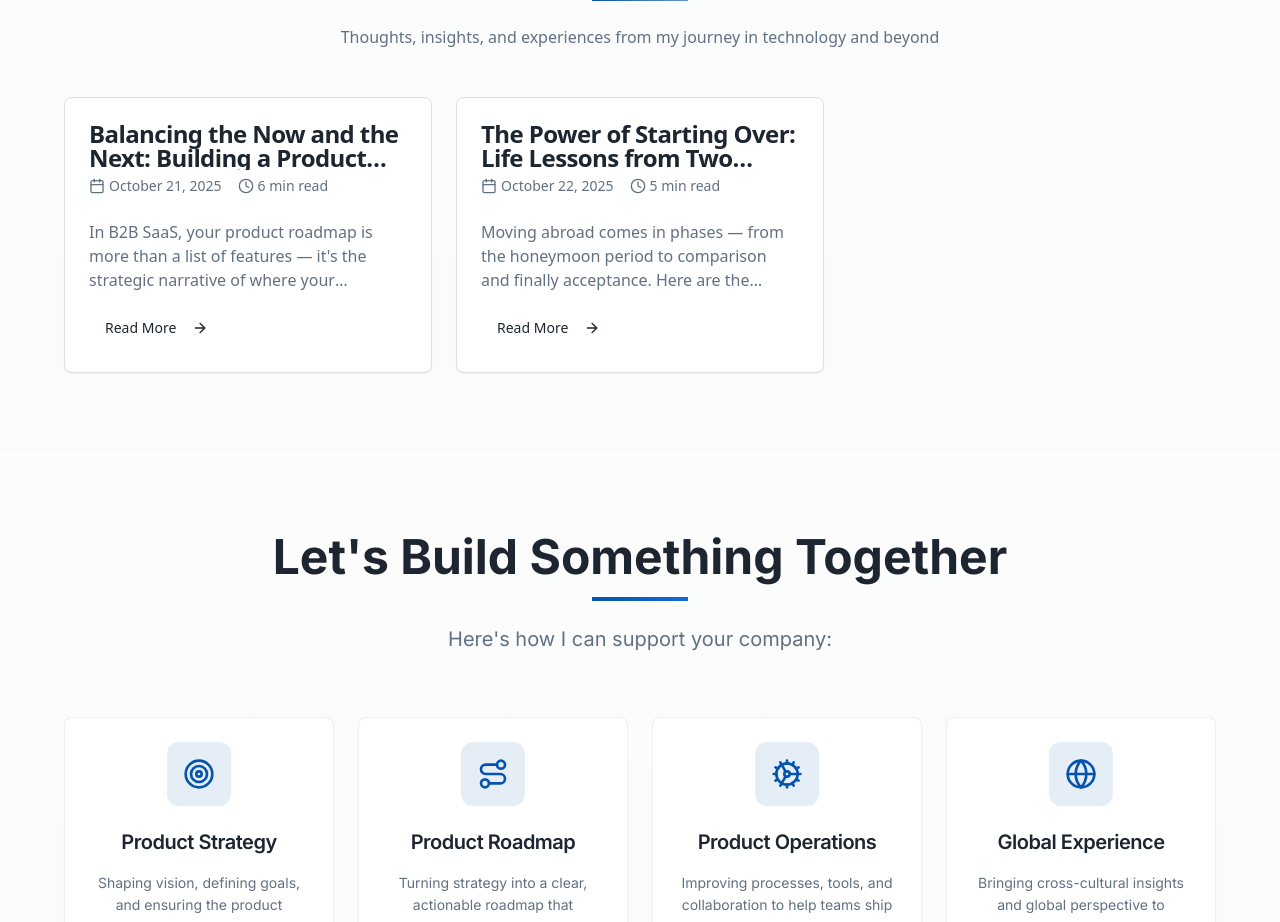
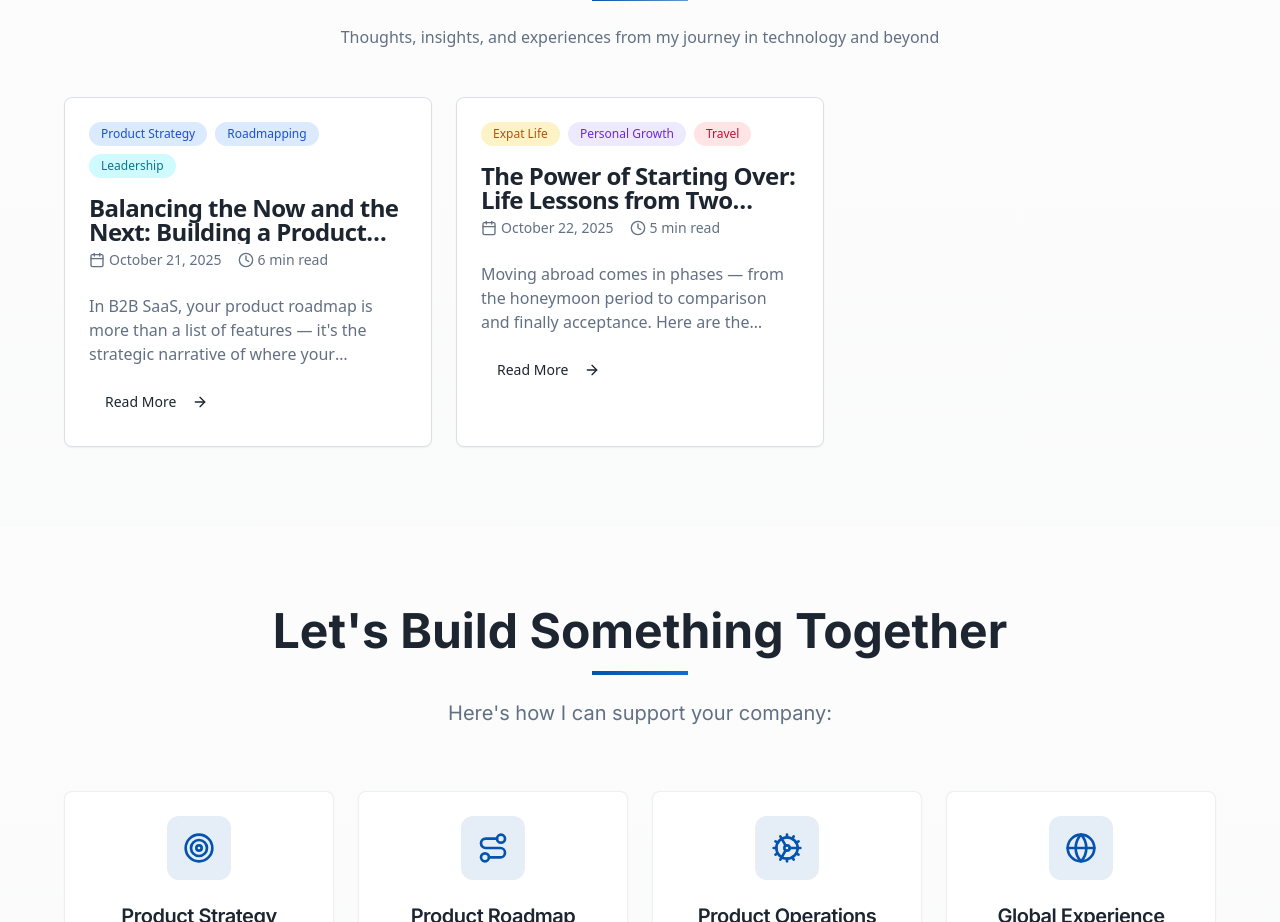
Before and after one commit to cristiantumani/cristian-tumani-portfolio, a React (Vite) app: page / in a window 1280 px wide. Shown: the part 5860-6782 px from the top of the page. Built offline with nearby package versions, Linux system fonts and the light colour scheme.

Commit message:
feat: Add categories to blog post previews

```diff
--- a/src/components/BlogSection.tsx
+++ b/src/components/BlogSection.tsx
@@ -3,6 +3,7 @@ import { Button } from "@/components/ui/button";
 import { Calendar, Clock, ArrowRight } from "lucide-react";
 import { useNavigate } from "react-router-dom";
 import { blogPosts } from "@/data/blogPosts";
+import CategoryPill from "@/components/blog/CategoryPill";
 
 const BlogSection = () => {
   const navigate = useNavigate();
@@ -35,6 +36,11 @@ const BlogSection = () => {
               {recentPosts.map((post) => (
               <Card key={post.id} className="hover:shadow-lg transition-all duration-300 hover:-translate-y-1">
                 <CardHeader>
+                  <div className="flex flex-wrap gap-2 mb-3">
+                    {post.categories.map((category) => (
+                      <CategoryPill key={category} category={category} />
+                    ))}
+                  </div>
                   <CardTitle className="line-clamp-2">{post.title}</CardTitle>
                   <CardDescription className="flex items-center gap-4 text-sm">
                     <span className="flex items-center gap-1">
```
